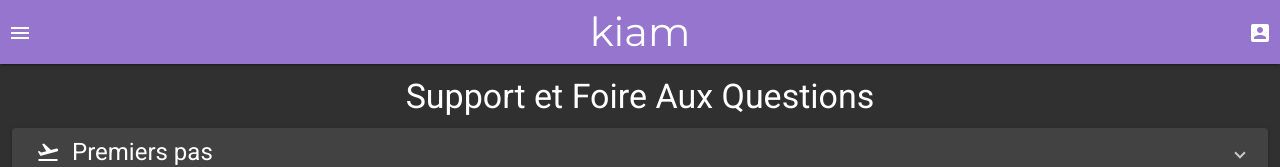
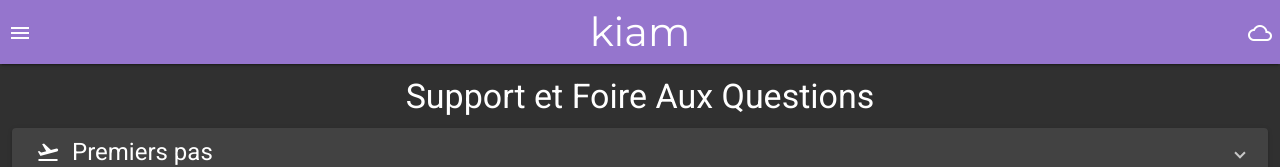
Before and after one commit to trendev/kiam-welcome, an Angular app: page /support in a window 1280 px wide. Shown: the top 167 px of the page. Built offline with nearby package versions, Linux system fonts and the light colour scheme.

Commit message:
change app shortcut icon

```diff
--- a/src/app/app.component.html
+++ b/src/app/app.component.html
@@ -6,7 +6,7 @@
     </button>
     <span class="toolbar_title">{{title}}</span>
     <a type="button" mat-icon-button href="https://kiam.fr/app?ngsw-bypass=1">
-      <mat-icon aria-label="Application" matTooltip="Application">account_box</mat-icon>
+      <mat-icon aria-label="Application" matTooltip="Application">cloud_queue</mat-icon>
     </a>
   </mat-toolbar-row>
 </mat-toolbar>
```
